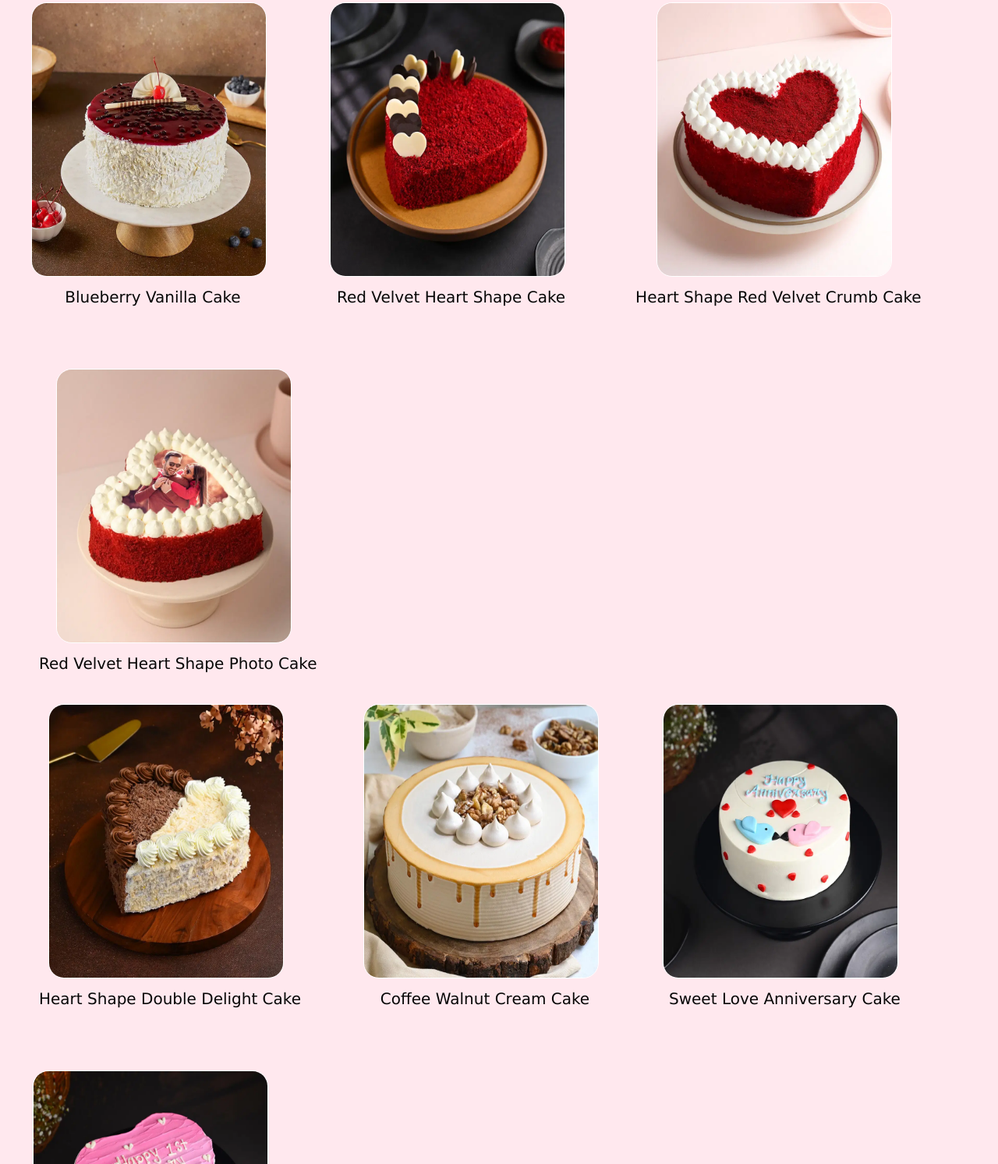
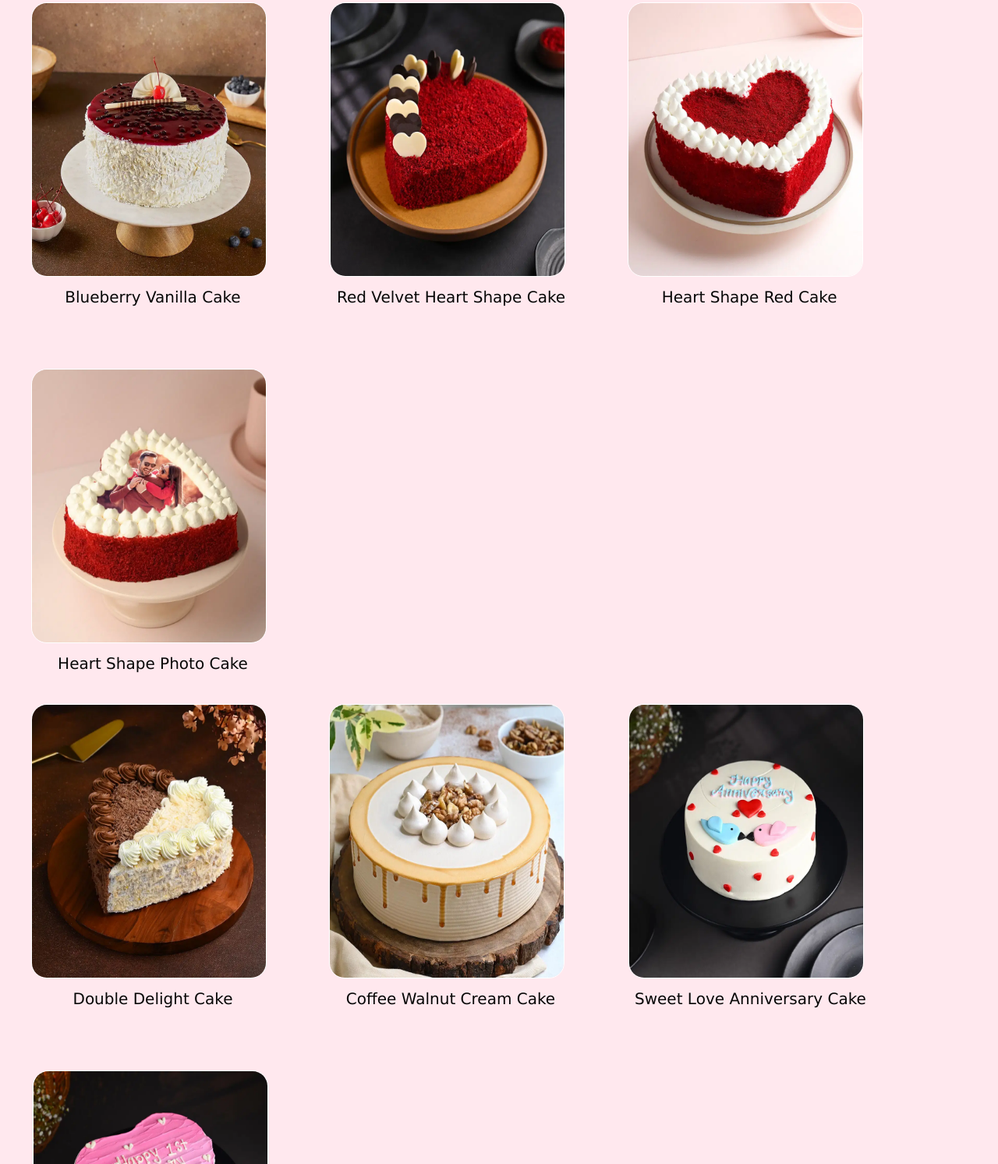
Before and after one commit to 87923praveen/first-website, a plain HTML site: page bluewary.html in a window 1280 px wide. Shown: the part 184-1677 px from the top of the page at 78% size. Drawn offline with Linux system fonts and the light colour scheme.

Commit message:
Update bluewary.html

```diff
--- a/bluewary.html
+++ b/bluewary.html
@@ -38,15 +38,15 @@
             <img src="girl friend cakes\cake2.jpg" alt="birthday-cake"> <p>Red Velvet Heart Shape Cake</p></a>
 
             <a href="1111">
-            <img src="girl friend cakes\cake3.jpg" alt="birthday-cake"> <p>Heart Shape Red Velvet Crumb Cake</p></a>
+            <img src="girl friend cakes\cake3.jpg" alt="birthday-cake"> <p>Heart Shape Red  Cake</p></a>
 
             <a href="1111">
-            <img src="girl friend cakes\cake4.jpg" alt="birthday-cake"> <p>Red Velvet Heart Shape Photo Cake</p></a>
+            <img src="girl friend cakes\cake4.jpg" alt="birthday-cake"> <p>Heart Shape Photo Cake</p></a>
         </div>
 
         <div class="div-content">
             <a href="1111">
-            <img src="girl friend cakes\cake5.jpg" alt="birthday-cake"> <p>Heart Shape Double Delight Cake</p></a>
+            <img src="girl friend cakes\cake5.jpg" alt="birthday-cake"> <p>Double Delight Cake</p></a>
 
             <a href="1111">
             <img src="girl friend cakes\cake6.jpg" alt="birthday-cake"> <p>Coffee Walnut Cream Cake</p></a>
```
